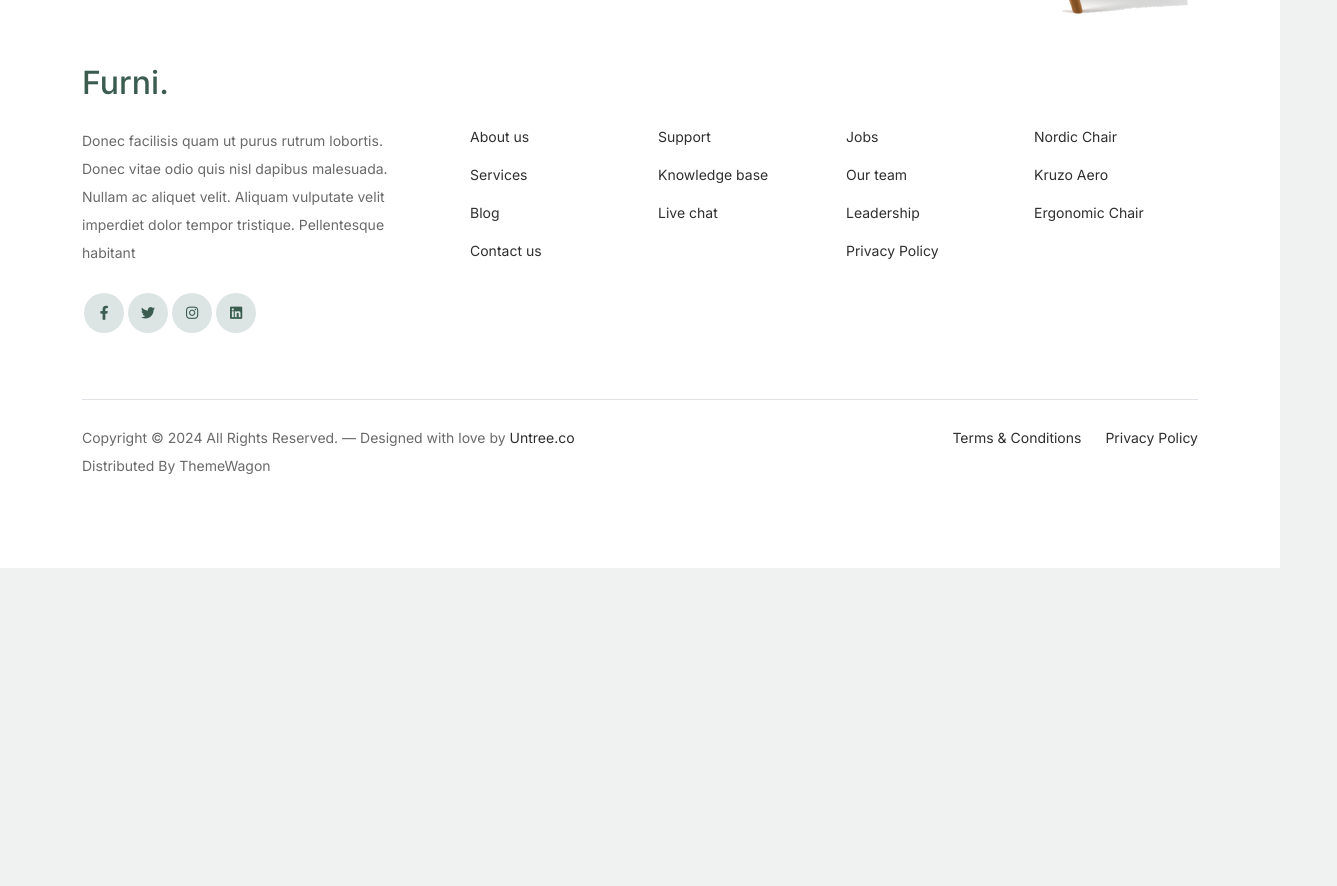
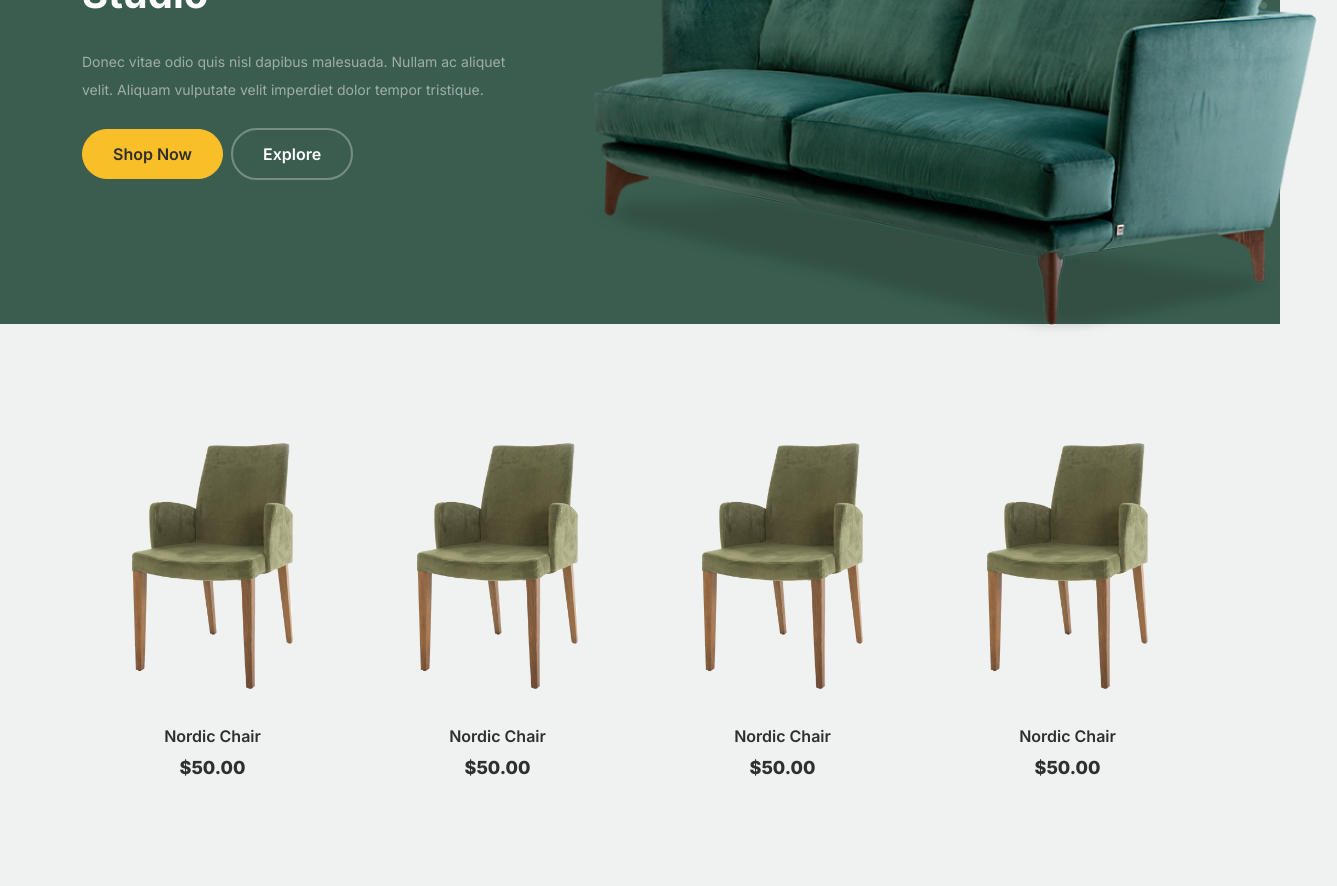
Before and after one commit to Rizanoor/aranoz-frontend, a Vue app: page /shop in a window 1280 px wide. Shown: the part 260-1146 px from the top of the page, 1337 px wide, since content can reach past the window. Before the commit the page ends 828 px from the top, so only its background shows below. Built offline with nearby package versions, Linux system fonts and the light colour scheme.

Commit message:
feat: create shopView

```diff
--- /dev/null
+++ b/src/components/molecules/CardProduct.vue
@@ -0,0 +1,16 @@
+<script setup>
+</script>
+
+<template>
+    <div class="col-12 col-md-4 col-lg-3 mb-5">
+        <a class="product-item" href="#">
+            <img src="../../assets/images/product-3.png" class="img-fluid product-thumbnail">
+            <h3 class="product-title">Nordic Chair</h3>
+            <strong class="product-price">$50.00</strong>
+
+            <span class="icon-cross">
+                <img src="../../assets/images/cross.svg" class="img-fluid">
+            </span>
+        </a>
+    </div>
+</template>
--- a/src/router/index.js
+++ b/src/router/index.js
@@ -1,5 +1,6 @@
 import { createRouter, createWebHistory } from 'vue-router'
 import HomeView from '../views/HomeView.vue'
+import ShopView from '../views/ShopView.vue'
 
 const router = createRouter({
   history: createWebHistory(import.meta.env.BASE_URL),
@@ -9,6 +10,11 @@ const router = createRouter({
       name: 'home',
       component: HomeView
     },
+    {
+      path: '/shop',
+      name: 'shop',
+      component: ShopView
+    },
   ]
 })
 
--- /dev/null
+++ b/src/views/ShopView.vue
@@ -0,0 +1,20 @@
+<script setup>
+import CardProduct from '../components/molecules/CardProduct.vue';
+import Hero from '../components/organisems/Hero.vue';
+
+</script>
+
+<template>
+    <main>
+        <Hero title="Shop"
+            description="Donec vitae odio quis nisl dapibus malesuada. Nullam ac aliquet velit. Aliquam vulputate velit imperdiet dolor tempor tristique." />
+
+        <div class="untree_co-section product-section before-footer-section">
+            <div class="container">
+                <div class="row">
+                    <CardProduct v-for="n in 8" :key="n" />
+                </div>
+            </div>
+        </div>
+    </main>
+</template>
```
